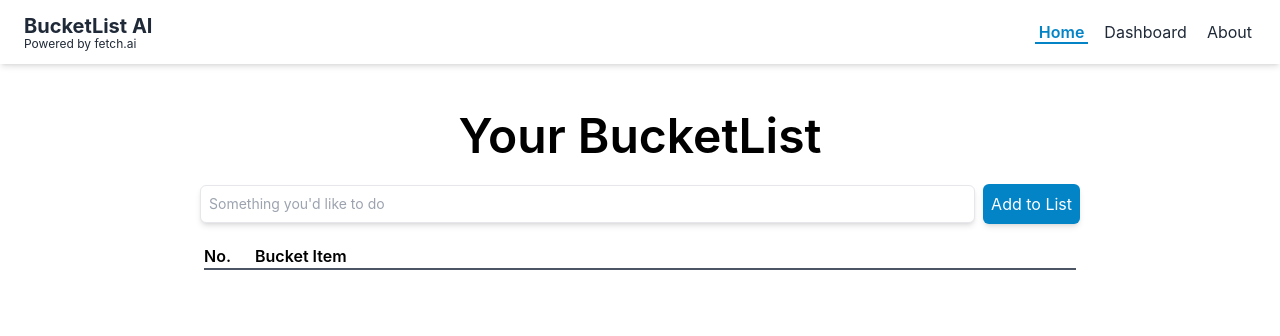
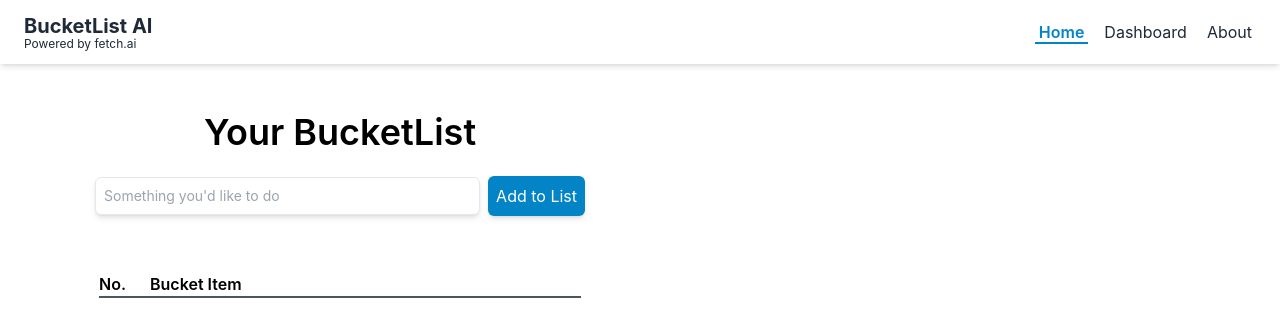
Before and after one commit to Uhhbay/BucketList-AI, a React (Create React App) app in the folder frontend/: page /dashboard in a window 1280 px wide. Shown: the top 336 px of the page. Built offline with nearby package versions, Linux system fonts and the light colour scheme.

Commit message:
finish frontend for bucketlist, need to incorporate the flights now

```diff
--- a/frontend/src/pages/Dashboard/Dashboard.jsx
+++ b/frontend/src/pages/Dashboard/Dashboard.jsx
@@ -14,8 +14,11 @@ export default function Dashboard() {
 
     return (
         <div className="pt-28 min-h-screen">
-            <div className="flex flex-col items-center justify-center">
-                <h1 className="text-3xl sm:text-5xl font-semibold">Your BucketList</h1>
+            <div className="flex flex-col items-center justify-center lg:flex-row lg:gap-12 lg:px-16">
+
+                {/* Left Column */}
+                <div className="w-full lg:w-1/2 flex flex-col items-center">
+                    <h1 className="text-3xl sm:text-4xl font-semibold">Your BucketList</h1>
                     <div className="mt-4 flex flex-col rounded-lg max-w-md w-11/12 sm:max-w-lg md:max-w-xl lg:max-w-2xl xl:max-w-4xl">
                         <form onSubmit={handleSubmit}>
                             <div className="flex items-center p-2 gap-2">
@@ -30,7 +33,7 @@ export default function Dashboard() {
                                 <button type="submit" className="shadow-md p-2 bg-sky-600 text-white rounded-md hover:bg-sky-400 ease-in duration-100">Add to List</button>
                             </div>
                         </form>
-                    <div className="m-3 flex gap-6 font-semibold border-b-2 border-gray-600">
+                        <div className="mt-12 m-3 flex gap-6 font-semibold border-b-2 border-gray-600">
                             <h3>No.</h3>
                             <h3>Bucket Item</h3>
                         </div>
@@ -42,6 +45,11 @@ export default function Dashboard() {
                                 </li>
                             ))}
                         </ul>
+                    </div>
+                </div>
+
+                {/* Right Column */}
+                <div className="pt-24 lg:pt-0 w-full lg:w-1/2 flex flex-col items-center">
 
                 </div>
             </div>
```
Lines whose indentation alone changed are shown as unchanged.
